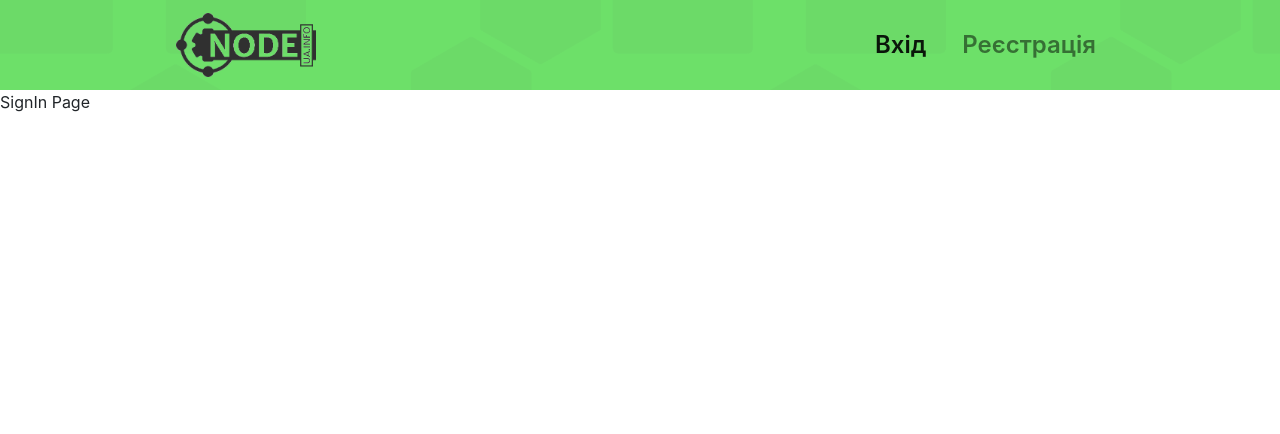
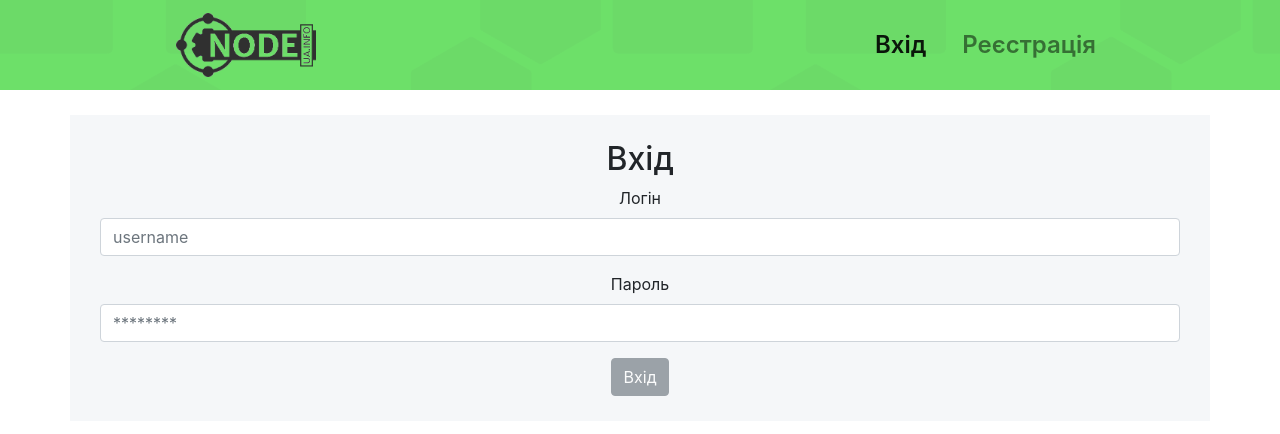
Before and after one commit to NodeUA-Info/nodeUA, a React (Create React App) app in the folder client/: page /signin in a window 1280 px wide. Shown: the top 434 px of the page. Built offline with nearby package versions, Linux system fonts and the light colour scheme.

Commit message:
implemented SignIn mutation on client

```diff
--- a/client/src/components/Auth/SignIn.js
+++ b/client/src/components/Auth/SignIn.js
@@ -1,8 +1,92 @@
 import React, { Component } from "react";
+import { Mutation } from "react-apollo";
+import { SIGNIN_USER } from "../../queries";
+import {
+  Container,
+  Col,
+  Form,
+  FormGroup,
+  Label,
+  Input,
+  Button
+} from "reactstrap";
+
+import Error from "../Error";
+
+const initialState = {
+  username: "",
+  password: ""
+};
 
 class SignIn extends Component {
+  state = { ...initialState };
+
+  clearState = () => {
+    this.setState({ ...initialState });
+  };
+
+  handleChange = event => {
+    const { name, value } = event.target;
+    this.setState({ [name]: value });
+  };
+
+  handleSubmit = (event, signinUser) => {
+    event.preventDefault();
+    signinUser().then(data => {
+      console.log(data);
+      this.clearState();
+    });
+  };
+
+  validateForm = () => {
+    const { username, password } = this.state;
+    const isInvalid = !username || !password;
+    return isInvalid;
+  };
   render() {
-    return <div>SignIn Page</div>;
+    const { username, password } = this.state;
+    return (
+      <Container className="App">
+        <h2>Вхід</h2>
+        <Mutation mutation={SIGNIN_USER} variables={{ username, password }}>
+          {(signinUser, { data, loading, error }) => {
+            return (
+              <Form
+                className="form"
+                onSubmit={event => this.handleSubmit(event, signinUser)}
+              >
+                <Col>
+                  <FormGroup>
+                    <Label>Логін</Label>
+                    <Input
+                      type="text"
+                      name="username"
+                      placeholder="username"
+                      value={username}
+                      onChange={this.handleChange}
+                    />
+                  </FormGroup>
+                </Col>
+                <Col>
+                  <FormGroup>
+                    <Label for="examplePassword">Пароль</Label>
+                    <Input
+                      type="password"
+                      name="password"
+                      placeholder="********"
+                      value={password}
+                      onChange={this.handleChange}
+                    />
+                  </FormGroup>
+                </Col>
+                <Button disabled={loading || this.validateForm()}>Вхід</Button>
+                {error && <Error error={error} />}
+              </Form>
+            );
+          }}
+        </Mutation>
+      </Container>
+    );
   }
 }
 
--- a/client/src/queries/index.js
+++ b/client/src/queries/index.js
@@ -17,6 +17,14 @@ export const GET_CHAPTERS = gql`
 
 /* User Mutations */
 
+export const SIGNIN_USER = gql`
+  mutation($username: String!, $password: String!) {
+    signinUser(username: $username, password: $password) {
+      token
+    }
+  }
+`;
+
 export const SIGNUP_USER = gql`
   mutation($username: String!, $email: String!, $password: String!) {
     signupUser(username: $username, email: $email, password: $password) {
```
